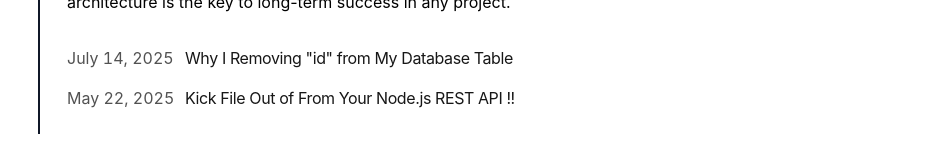
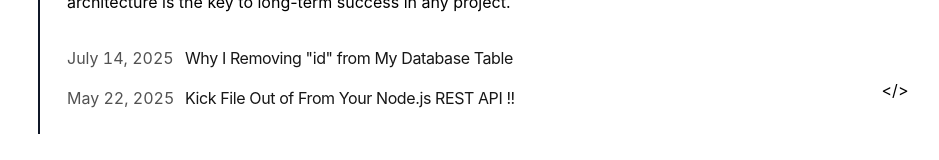
Before and after one commit to rifqiagniamubarok/blog-simple, a Next.js app: page / in a window 1280 px wide. Shown: the part 650-810 px from the top of the page, without its empty margins (325-1264 px from the left). Built offline with nearby package versions, Linux system fonts and the light colour scheme.

Commit message:
feat: unhide terminal

```diff
--- a/app/layout.tsx
+++ b/app/layout.tsx
@@ -76,7 +76,7 @@ export default function RootLayout({ children }: { children: React.ReactNode })
   return (
     <html lang="en" className={cx('text-black bg-white dark:text-white dark:bg-black', GeistSans.variable, GeistMono.variable)}>
       <body className="antialiased max-w-xl  lg:mx-auto flex">
-        {/* <ButtonTerminal /> */}
+        <ButtonTerminal />
         <div className="h-screen flex flex-col justify-center items-center sticky top-0 left-0 z-10 gap-4 py-4">
           <div className="grow h-[80px] bg-gray-900 w-0.5"></div>
           <ul className="flex flex-col gap-4">
```
